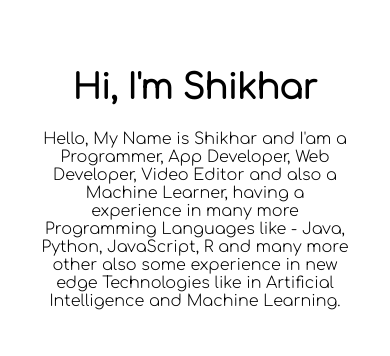
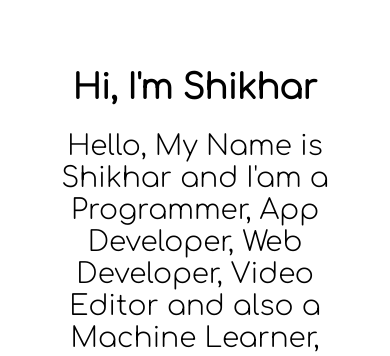
Before and after one commit to Shikhar-8382/Shikhar8382, a plain HTML site: page index.html in a window 390 px wide. Shown: the part 1251-1607 px from the top of the page. Drawn offline with nearby package versions, Linux system fonts and the light colour scheme.

Commit message:
Update style.css

```diff
--- a/style.css
+++ b/style.css
@@ -600,10 +600,6 @@ footer span {
 }
 
 @media(max-width: 700px) {
-    .self-col p {
-        font-size: 16px;
-    }
-
     .row-self {
         flex-direction: column-reverse;
     }
```
